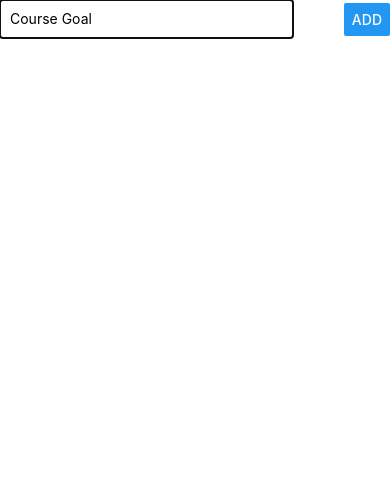
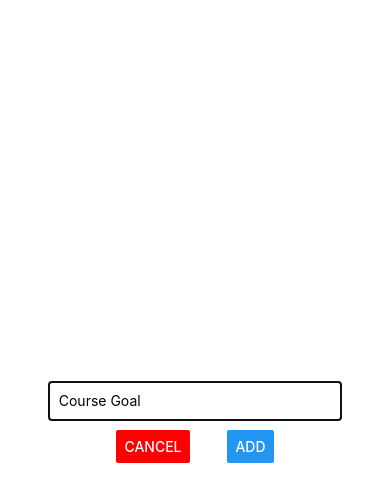
Before and after one commit to artseven/react-native-app, a React Native app: screen / in a window 390 px wide. Both pictures are taken after a click on the button "ADD NEW GOAL". Shown: the top 502 px of the page. Built offline with nearby package versions, Linux system fonts and the light colour scheme.

Commit message:
wiring up modal functionality

```diff
--- a/App.js
+++ b/App.js
@@ -6,7 +6,7 @@
 
 export default function App() {
   const [courseGoals, setCourseGoals] = useState([]);
-  const [isAddMode, setIsAddMode ] = useState(false);
+  const [isAddMode, setIsAddMode] = useState(false);
 
   const addGoalHandler = goalTitle => {
     //taking existing array, pulling all the values and putting into new array
@@ -18,6 +18,11 @@
       ...currentGoals,
       { id: Math.random().toString(), value: goalTitle }
     ]);
+    setIsAddMode(false);
+  };
+
+  const cancelGoalAdditionHandler = () => {
+    setIsAddMode(false);
   };
 
   const removeGoalHandler = goalId => {
@@ -29,8 +34,13 @@
   return (
     <View style={styles.screen}>
       <Button title="Add New Goal" onPress={() => setIsAddMode(true)} />
-      <GoalInput visible={isAddMode} onAddGoal={addGoalHandler} />
+      <GoalInput
+        visible={isAddMode}
+        onAddGoal={addGoalHandler}
+        onCancel={cancelGoalAdditionHandler}
+      />
       <FlatList
+        keyExtractor={(item, index) => item.id}
         data={courseGoals}
         renderItem={itemData => (
           <GoalItem
--- a/components/GoalInput.js
+++ b/components/GoalInput.js
@@ -6,6 +6,11 @@
   const goalInputHandler = enteredText => {
     setEnteredGoal(enteredText);
   };
+
+  const addGoalHandler = () => {
+    props.onAddGoal(enteredGoal);
+    setEnteredGoal('');
+  }
 
   return (
     <Modal visible={props.visible} animationType="slide">
@@ -16,7 +21,10 @@
           onChangeText={goalInputHandler}
           value={enteredGoal}
         />
-        <Button title="ADD" onPress={props.onAddGoal.bind(this, enteredGoal)} />
+        <View style={styles.buttonContainer}>
+          <Button title="CANCEL" color="red" onPress={props.onCancel}/>
+          <Button title="ADD" onPress={addGoalHandler} />
+        </View>
       </View>
     </Modal>
   );
@@ -24,15 +32,21 @@
 
 const styles = StyleSheet.create({
   inputContainer: {
-    flexDirection: "row",
-    justifyContent: "space-between",
-    alignItems: "center"
+    justifyContent: "center",
+    alignItems: "center",
+    flex: 1
   },
   input: {
     width: "75%",
     borderBottomColor: "black",
     borderBottomWidth: 1,
-    padding: 10
+    padding: 10,
+    marginBottom: 10
+  },
+  buttonContainer: {
+    flexDirection: 'row',
+    justifyContent: 'space-around',
+    width: '50%'
   }
 });
 
```
